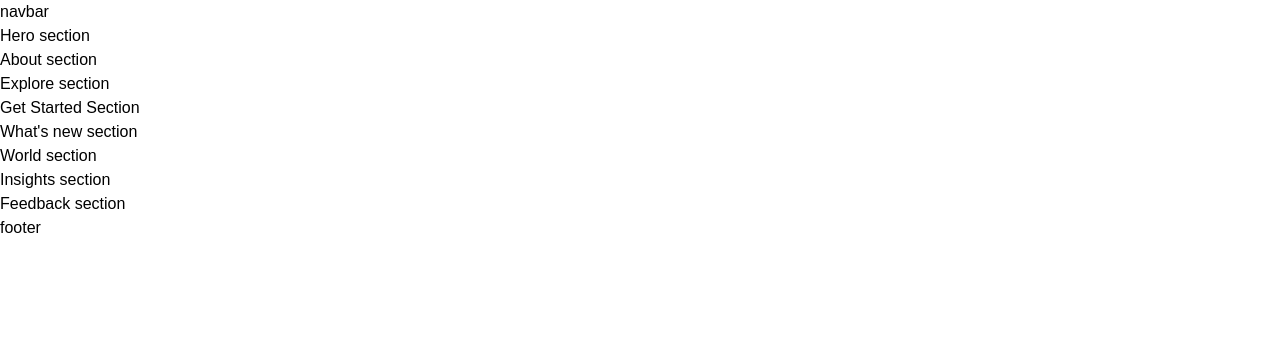
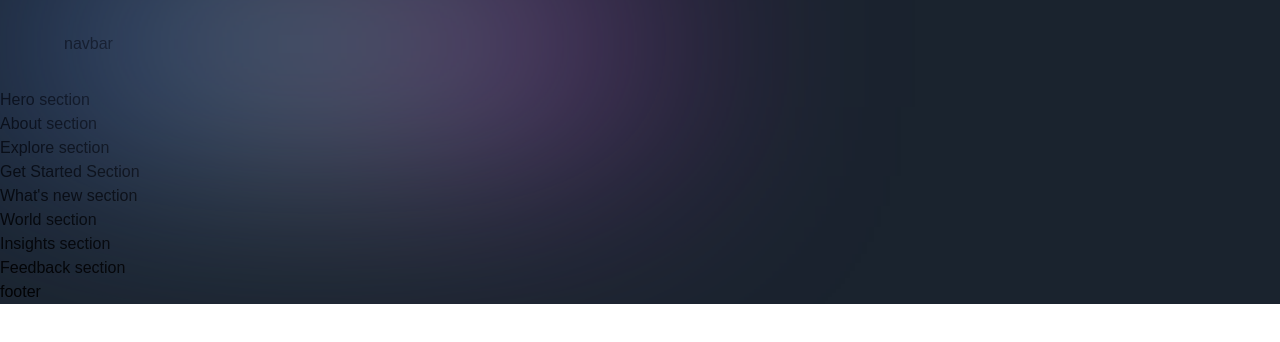
Before and after one commit to viniciusferreira7/metaverse, a Next.js app: page / in a window 1280 px wide. Shown: the top 342 px of the page. Built offline with nearby package versions, Linux system fonts and the light colour scheme; a web font is replaced by a local one.

Commit message:
style(page.tsx, navbar.tsx): beginning the stylization

```diff
--- a/src/app/page.tsx
+++ b/src/app/page.tsx
@@ -12,7 +12,7 @@
 
 export default function Home() {
   return (
-    <>
+    <div className="bg-primary-black overflow-hidden">
       <Navbar />
       <Hero />
       <About />
@@ -23,6 +23,6 @@
       <Insights />
       <Feedback />
       <Footer />
-    </>
+    </div>
   )
 }
--- a/src/components/Navbar.tsx
+++ b/src/components/Navbar.tsx
@@ -1,7 +1,21 @@
 'use client'
 
+import styles from '../styles'
+import { motion } from 'framer-motion'
+import { navVariants } from '@/utils/motion'
+
 function Navbar() {
-  return <nav>navbar</nav>
+  return (
+    <motion.nav
+      variants={navVariants}
+      initial="hidden"
+      whileInView="show"
+      className={`${styles.xPaddings} py-8 relative`}
+    >
+      navbar
+      <div className="absolute w-[50%] inset-0 gradient-01" />
+    </motion.nav>
+  )
 }
 
 export default Navbar
```
